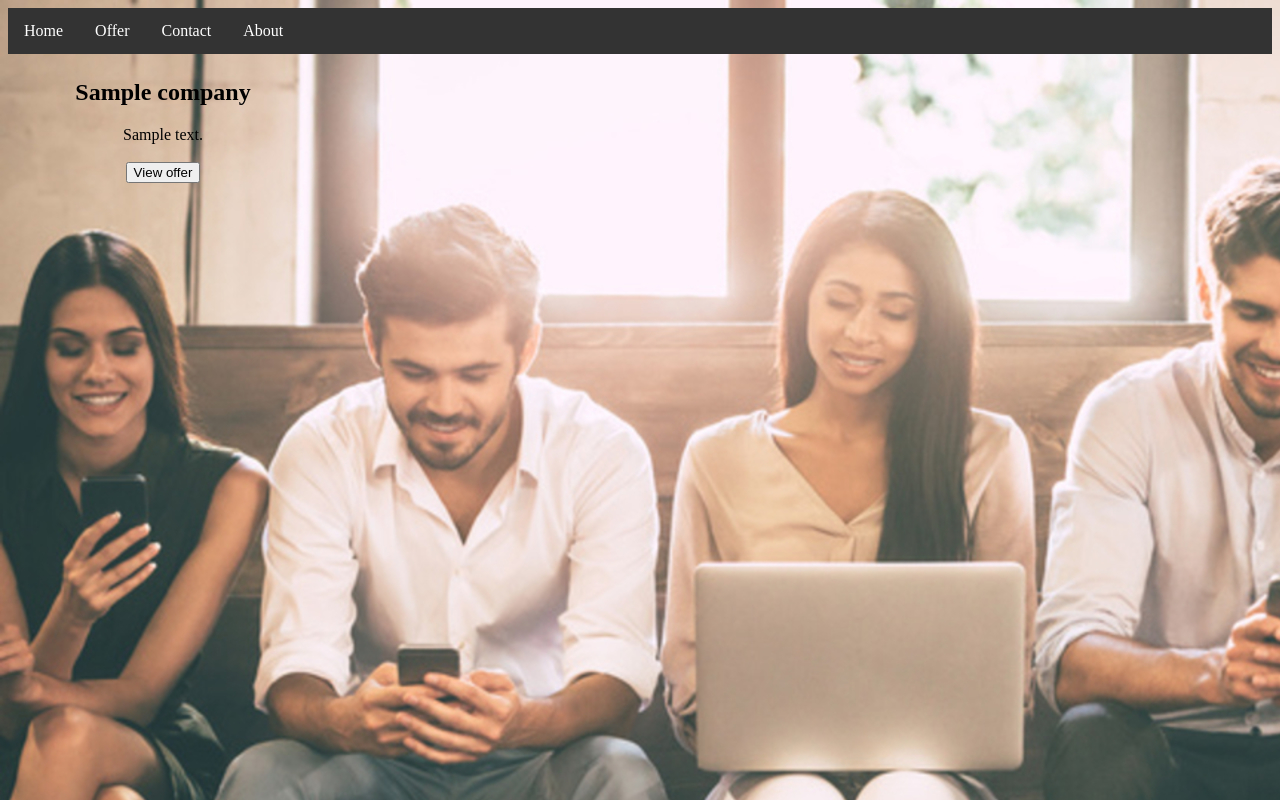
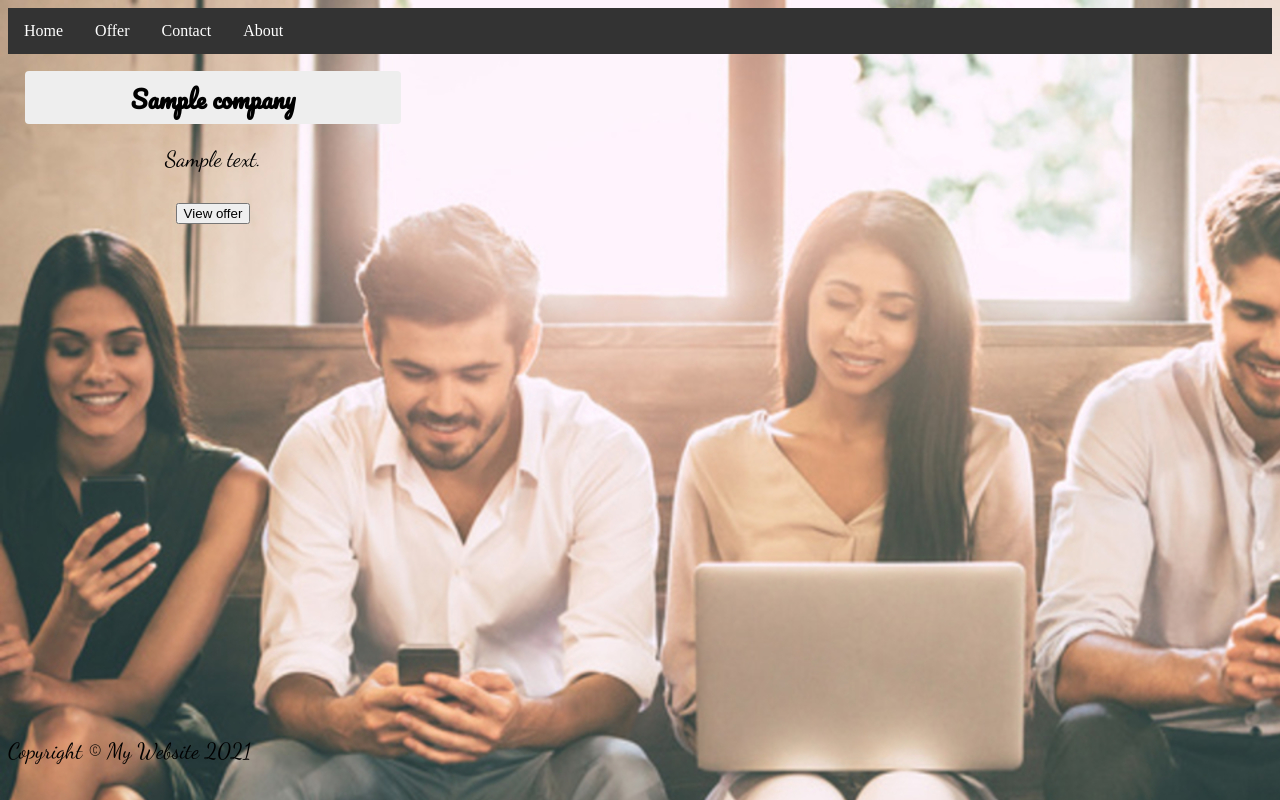
Before and after one commit to Cesca19/CareerCenter, a Django app: page /web_site/offer in a window 1280 px wide. Run offline with Django 3.2, Linux system fonts and the light colour scheme; tables that the repository leaves empty hold one stand-in row (values such as "Sample post").

Commit message:
add font style and size

```diff
--- a/career_center/web_site/templates/web_site/offers.html
+++ b/career_center/web_site/templates/web_site/offers.html
@@ -31,8 +31,8 @@
             div.gallery {
               margin: 5px;
               float: left;
-              width: 300px;
-              height: 300px
+              width: 400px;
+              height: 400px
             }
 
             p.desc {
@@ -40,6 +40,46 @@
             }
             h2.desc {
               text-align: center;
+            }
+            #footer {
+                position: fixed;
+                bottom: 0;
+                width: 100%;
+                /* Height of the footer*/
+                height: 40px;
+            }
+
+            @font-face {
+                font-family: 'Dancing';
+                src:url("{% static  'css/DancingScript-VariableFont_wght.ttf'  %}");
+            }
+
+            @font-face {
+                font-family: 'Pacifico';
+                src:url("{% static  'css/Pacifico-Regular.ttf'  %}");
+            }
+
+            h2 {
+                cursor: pointer;
+                position: relative;
+                left: 0;
+                background-color: #EEE;
+                margin: .5em;
+                padding: .3em 0;
+                height: 1.6em;
+                border-radius: 4px;
+                font-family: Pacifico;
+            }
+
+            h2:hover {
+                color: #2c3a41;
+                background-color: #e6e6e6;
+                left: .1em;
+            }
+
+            p {
+                font-family: Dancing;
+                font-size: 22px;
             }
         </style>
         <title>Offers</title>
@@ -67,4 +107,8 @@
     {% endif %}
     </body>
 
+    <footer>
+            <p class="centrer" id="footer">Copyright © My Website 2021</p>
+    </footer>
+
 </html>
--- a/career_center/web_site/templates/web_site/styles.css
+++ b/career_center/web_site/templates/web_site/styles.css
@@ -8,6 +8,8 @@
 .centrer {
   text-align: center;
 }
+
+
 
 ul {
     list-style-type: none;
```
Also changed, not shown: career_center/web_site/templates/web_site/index.html (+20 -1 lines), career_center/web_site/static/css/DancingScript-VariableFont_wght.ttf (added), career_center/web_site/static/css/Pacifico-Regular.ttf (added).
